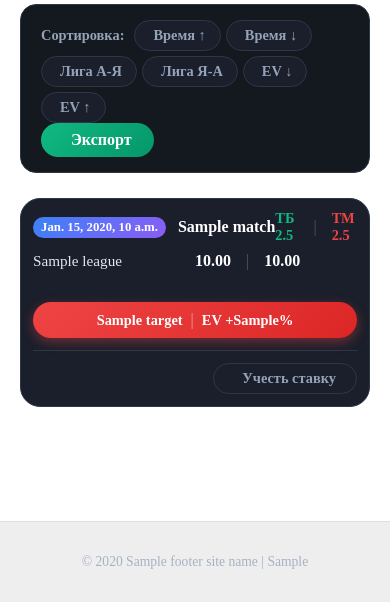
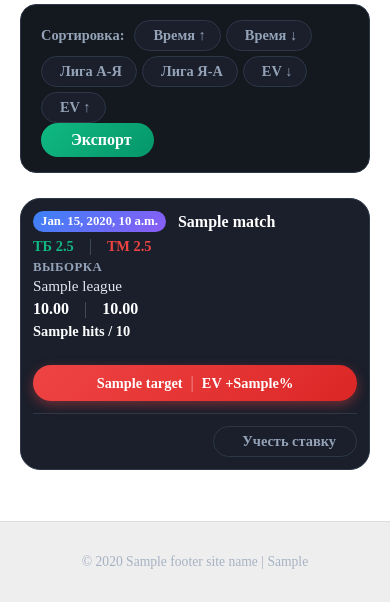
Before and after one commit to fghh111fghh/Depts, a Django app: template depts/app_bets/templates/app_bets/cleaned.html in a window 390 px wide. Shown: the part 242-844 px from the top of the page. Run offline with Django 5.2, Linux system fonts and the light colour scheme; the template is opened without the code that fills it: most values are stand-ins (such as "Sample title", 1, 10 or a date in 2020).

Commit message:
Фиксация

```diff
--- a/depts/app_bets/static/app_bets/css/pages/cleaned.css
+++ b/depts/app_bets/static/app_bets/css/pages/cleaned.css
@@ -131,29 +131,30 @@
 /* Контейнер для левой части и правого блока */
 .cl-content-wrapper {
     display: flex;
-    align-items: center; /* Вертикальное выравнивание */
+    align-items: center;
     gap: 15px;
     margin-bottom: 12px;
 }
 
 /* Левая часть (информация о матче) */
 .cl-left-content {
-    flex: 1; /* Занимает все доступное место */
+    flex: 1;
 }
 
 /* Первая строка */
 .cl-row-top {
     display: flex;
     align-items: center;
-    height: 32px; /* Уменьшил высоту */
+    height: 32px;
     margin-bottom: 2px;
+    width: 100%;
 }
 
 .cl-match-info {
     display: flex;
     align-items: center;
     gap: 12px;
-    width: 60%; /* Фиксированная ширина */
+    width: 45%;
 }
 
 .cl-match-time {
@@ -177,7 +178,7 @@
     display: flex;
     align-items: center;
     gap: 15px;
-    width: 40%; /* Фиксированная ширина */
+    width: 30%;
     justify-content: center;
 }
 
@@ -200,19 +201,32 @@
     color: #4a5568;
 }
 
+/* Заголовок выборки в первой строке - ЦЕНТРИРОВАН */
+.cl-sample-header {
+    width: 25%;
+    font-size: 0.8rem;
+    font-weight: 600;
+    color: var(--text-muted);
+    text-transform: uppercase;
+    letter-spacing: 0.5px;
+    text-align: center;
+    white-space: nowrap;
+}
+
 /* Вторая строка */
 .cl-row-middle {
     display: flex;
     align-items: center;
-    height: 32px; /* Уменьшил высоту */
+    height: 32px;
+    width: 100%;
 }
 
 .cl-league {
-    width: 60%; /* Совпадает с шириной match-info */
+    width: 45%;
     font-size: 0.95rem;
     color: var(--text-secondary);
     font-weight: 500;
-    padding-left: 67px; /* Под временем */
+    padding-left: 67px;
     white-space: nowrap;
 }
 
@@ -220,7 +234,7 @@
     display: flex;
     align-items: center;
     gap: 15px;
-    width: 40%; /* Совпадает с шириной odds-headers */
+    width: 30%;
     justify-content: center;
 }
 
@@ -230,18 +244,28 @@
     color: var(--text-primary);
 }
 
-/* ПРАВИЛЬНЫЙ ПРАВЫЙ БЛОК - одна строка, компактный */
+/* Значение выборки во второй строке - ЦЕНТРИРОВАНО */
+.cl-sample-value {
+    width: 25%;
+    font-size: 1rem;
+    font-weight: 700;
+    color: var(--text-primary);
+    text-align: center;
+    white-space: nowrap;
+}
+
+/* Правый цветной блок */
 .cl-right-block {
-    flex: 0 0 auto; /* Не растягивается */
+    flex: 0 0 auto;
     display: flex;
     align-items: center;
     justify-content: center;
     gap: 8px;
     background: linear-gradient(135deg, var(--accent-green), var(--accent-green-dark));
     color: white;
-    border-radius: 30px; /* Уменьшил скругление */
-    height: 40px; /* Сильно уменьшил высоту */
-    padding: 0 16px; /* Только горизонтальные отступы */
+    border-radius: 30px;
+    height: 40px;
+    padding: 0 16px;
     box-shadow: 0 4px 12px rgba(16, 185, 129, 0.4);
     white-space: nowrap;
 }
@@ -253,7 +277,7 @@
 
 .cl-right-target, .cl-right-ev {
     font-weight: 900;
-    font-size: 1rem; /* Уменьшил шрифт */
+    font-size: 1rem;
     line-height: 1;
 }
 
@@ -263,7 +287,7 @@
     line-height: 1;
 }
 
-/* Третья строка - кнопка прижата вправо */
+/* Третья строка - кнопка */
 .cl-row-bottom {
     display: flex;
     justify-content: flex-end;
@@ -274,7 +298,7 @@
 .cl-account-btn {
     background: transparent;
     color: var(--text-muted);
-    padding: 6px 20px; /* Уменьшил отступы */
+    padding: 6px 20px;
     border-radius: 30px;
     text-decoration: none;
     font-weight: 600;
@@ -320,6 +344,25 @@
 }
 
 /* ====== АДАПТИВНОСТЬ ====== */
+@media (max-width: 992px) {
+    .cl-match-info {
+        width: 40%;
+    }
+
+    .cl-odds-headers {
+        width: 25%;
+    }
+
+    .cl-odds-values {
+        width: 25%;
+    }
+
+    .cl-sample-header,
+    .cl-sample-value {
+        width: 20%;
+    }
+}
+
 @media (max-width: 768px) {
     .cl-content-wrapper {
         flex-direction: column;
@@ -332,19 +375,26 @@
         margin-top: 10px;
     }
 
+    .cl-row-top, .cl-row-middle {
+        flex-wrap: wrap;
+        height: auto;
+        gap: 5px;
+    }
+
     .cl-match-info,
-    .cl-league {
+    .cl-league,
+    .cl-odds-headers,
+    .cl-odds-values,
+    .cl-sample-header,
+    .cl-sample-value {
         width: 100%;
+        padding-left: 0;
+        text-align: left;
+        justify-content: flex-start;
     }
 
     .cl-league {
         padding-left: 0;
-    }
-
-    .cl-odds-headers,
-    .cl-odds-values {
-        width: 100%;
-        justify-content: flex-start;
     }
 
     .cl-controls {
@@ -383,6 +433,10 @@
     .cl-right-target, .cl-right-ev {
         font-size: 0.9rem;
     }
+
+    .cl-sample-value {
+        font-size: 0.9rem;
+    }
 }
 
 /* Анимация */
--- a/depts/app_bets/templates/app_bets/cleaned.html
+++ b/depts/app_bets/templates/app_bets/cleaned.html
@@ -47,11 +47,11 @@
     {% elif analysis_results %}
         {% for res in analysis_results %}
         <div class="cl-match-card">
-            <!-- Основной контент (левая часть + правый блок) -->
+            <!-- Контейнер для левой части и правого блока -->
             <div class="cl-content-wrapper">
                 <!-- Левая часть с информацией -->
                 <div class="cl-left-content">
-                    <!-- Первая строка: время, матч, заголовки -->
+                    <!-- Первая строка: время, матч, заголовки кэфов, заголовок выборки -->
                     <div class="cl-row-top">
                         <div class="cl-match-info">
                             <span class="cl-match-time">{{ res.time }}</span>
@@ -62,9 +62,11 @@
                             <span class="cl-odds-sep">|</span>
                             <span class="cl-odds-header">ТМ 2.5</span>
                         </div>
+                        <!-- Заголовок выборки в первой строке -->
+                        <div class="cl-sample-header">Выборка</div>
                     </div>
 
-                    <!-- Вторая строка: лига и коэффициенты -->
+                    <!-- Вторая строка: лига, значения кэфов, значение выборки -->
                     <div class="cl-row-middle">
                         <div class="cl-league">{{ res.league }}</div>
                         <div class="cl-odds-values">
@@ -72,6 +74,8 @@
                             <span class="cl-odds-sep">|</span>
                             <span class="cl-odds-value">{{ res.odds_under|floatformat:2 }}</span>
                         </div>
+                        <!-- Значение выборки во второй строке -->
+                        <div class="cl-sample-value">{{ res.hits }} / {{ res.total }}</div>
                     </div>
                 </div>
 
--- a/depts/app_bets/views.py
+++ b/depts/app_bets/views.py
@@ -800,7 +800,7 @@ class AnalyzeView(ListView):
             'over25_no': over25_no
         }
 
-@method_decorator(cache_page(60 * 60 * 24), name='dispatch')  # кэш на 24 часа
+# @method_decorator(cache_page(60 * 60 * 24), name='dispatch')  # кэш на 24 часа
 class CleanedTemplateView(TemplateView):
     """
     Представление для анализа матчей из Excel файла с использованием калибровочных данных.
```
